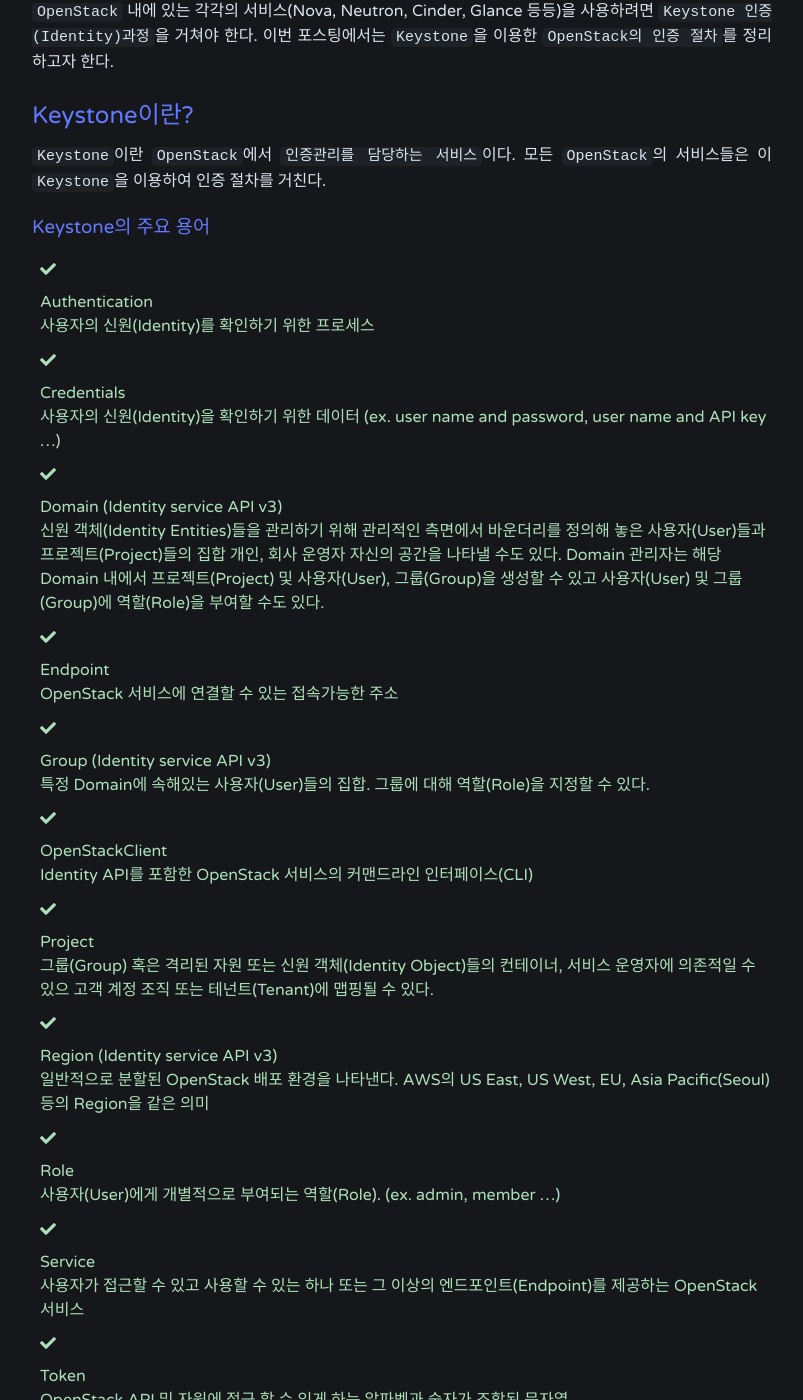
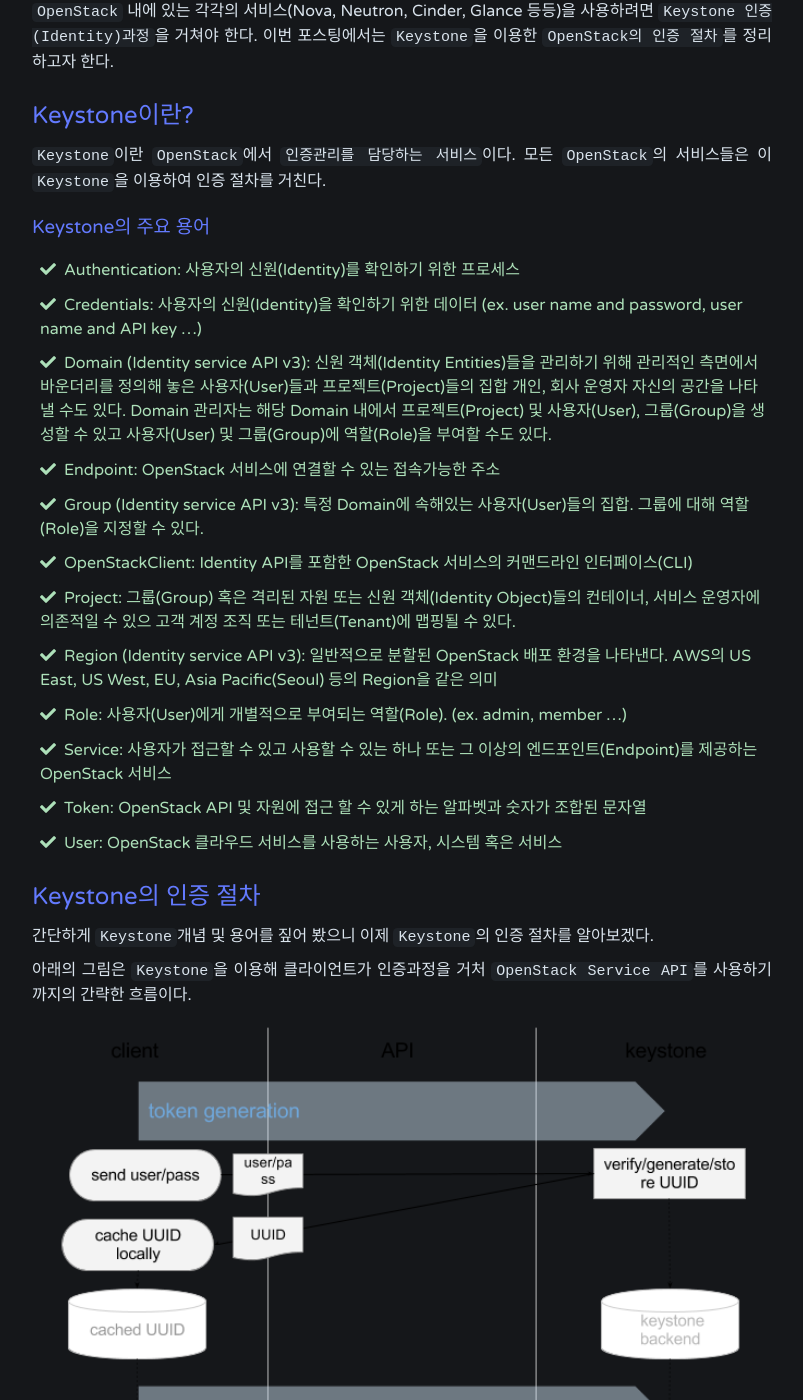
Before and after one commit to bitbrain/jekyll-dash, a Jekyll site: the page built from _posts/openstack/2016-06-15-openstack-keystone-identity-flow.md, in a window 1280 px wide and 1400 px high, scrolled down 518 px. Shown: the whole window, without its empty margins (238-1041 px from the left). Built offline with Jekyll 4.4.1, drawn with Linux system fonts in a browser that asks for light colours; some of the changed lines change nothing that is shown; some of the changed text lies outside the part shown.

Commit message:
문서 일부 수정

```diff
--- a/_posts/openstack/2016-06-15-openstack-keystone-identity-flow.md
+++ b/_posts/openstack/2016-06-15-openstack-keystone-identity-flow.md
@@ -19,43 +19,19 @@
 
 
 ### Keystone의 주요 용어
-- Authentication<br/>
-사용자의 신원(Identity)를 확인하기 위한 프로세스
-
-- Credentials<br/>
-사용자의 신원(Identity)을 확인하기 위한 데이터 (ex. user name and password, user name and API key ...)
-
-- Domain (Identity service API v3)<br/>
-신원 객체(Identity Entities)들을 관리하기 위해 관리적인 측면에서 바운더리를 정의해 놓은 사용자(User)들과 프로젝트(Project)들의 집합
+- Authentication: 사용자의 신원(Identity)를 확인하기 위한 프로세스
+- Credentials: 사용자의 신원(Identity)을 확인하기 위한 데이터 (ex. user name and password, user name and API key ...)
+- Domain (Identity service API v3): 신원 객체(Identity Entities)들을 관리하기 위해 관리적인 측면에서 바운더리를 정의해 놓은 사용자(User)들과 프로젝트(Project)들의 집합
 개인, 회사 운영자 자신의 공간을 나타낼 수도 있다. Domain 관리자는 해당 Domain 내에서 프로젝트(Project) 및 사용자(User), 그룹(Group)을 생성할 수 있고 사용자(User) 및 그룹(Group)에 역할(Role)을 부여할 수도 있다.
-
-- Endpoint<br/>
-OpenStack 서비스에 연결할 수 있는 접속가능한 주소
-
-- Group (Identity service API v3)<br/>
-특정 Domain에 속해있는 사용자(User)들의 집합. 그룹에 대해 역할(Role)을 지정할 수 있다.
-
-- OpenStackClient<br/>
-Identity API를 포함한 OpenStack 서비스의 커맨드라인 인터페이스(CLI)
-
-- Project<br/>
-그룹(Group) 혹은 격리된 자원 또는 신원 객체(Identity Object)들의 컨테이너, 서비스 운영자에 의존적일 수 있으 고객 계정 조직 또는 테넌트(Tenant)에 맵핑될 수 있다.
-
-- Region (Identity service API v3)<br/>
-일반적으로 분할된 OpenStack 배포 환경을 나타낸다. AWS의 US East, US West, EU, Asia Pacific(Seoul) 등의 Region을 같은 의미
-
-- Role<br/>
-사용자(User)에게 개별적으로 부여되는 역할(Role). (ex. admin, member ...)
-
-- Service<br/>
-사용자가 접근할 수 있고 사용할 수 있는 하나 또는 그 이상의 엔드포인트(Endpoint)를 제공하는 OpenStack 서비스
-
-- Token<br/>
-OpenStack API 및 자원에 접근 할 수 있게 하는 알파벳과 숫자가 조합된 문자열
-
-- User<br/>
-OpenStack 클라우드 서비스를 사용하는 사용자, 시스템 혹은 서비스
-
+- Endpoint: OpenStack 서비스에 연결할 수 있는 접속가능한 주소
+- Group (Identity service API v3): 특정 Domain에 속해있는 사용자(User)들의 집합. 그룹에 대해 역할(Role)을 지정할 수 있다.
+- OpenStackClient: Identity API를 포함한 OpenStack 서비스의 커맨드라인 인터페이스(CLI)
+- Project: 그룹(Group) 혹은 격리된 자원 또는 신원 객체(Identity Object)들의 컨테이너, 서비스 운영자에 의존적일 수 있으 고객 계정 조직 또는 테넌트(Tenant)에 맵핑될 수 있다.
+- Region (Identity service API v3): 일반적으로 분할된 OpenStack 배포 환경을 나타낸다. AWS의 US East, US West, EU, Asia Pacific(Seoul) 등의 Region을 같은 의미
+- Role: 사용자(User)에게 개별적으로 부여되는 역할(Role). (ex. admin, member ...)
+- Service: 사용자가 접근할 수 있고 사용할 수 있는 하나 또는 그 이상의 엔드포인트(Endpoint)를 제공하는 OpenStack 서비스
+- Token: OpenStack API 및 자원에 접근 할 수 있게 하는 알파벳과 숫자가 조합된 문자열
+- User: OpenStack 클라우드 서비스를 사용하는 사용자, 시스템 혹은 서비스
 
 ## Keystone의 인증 절차
 
```
